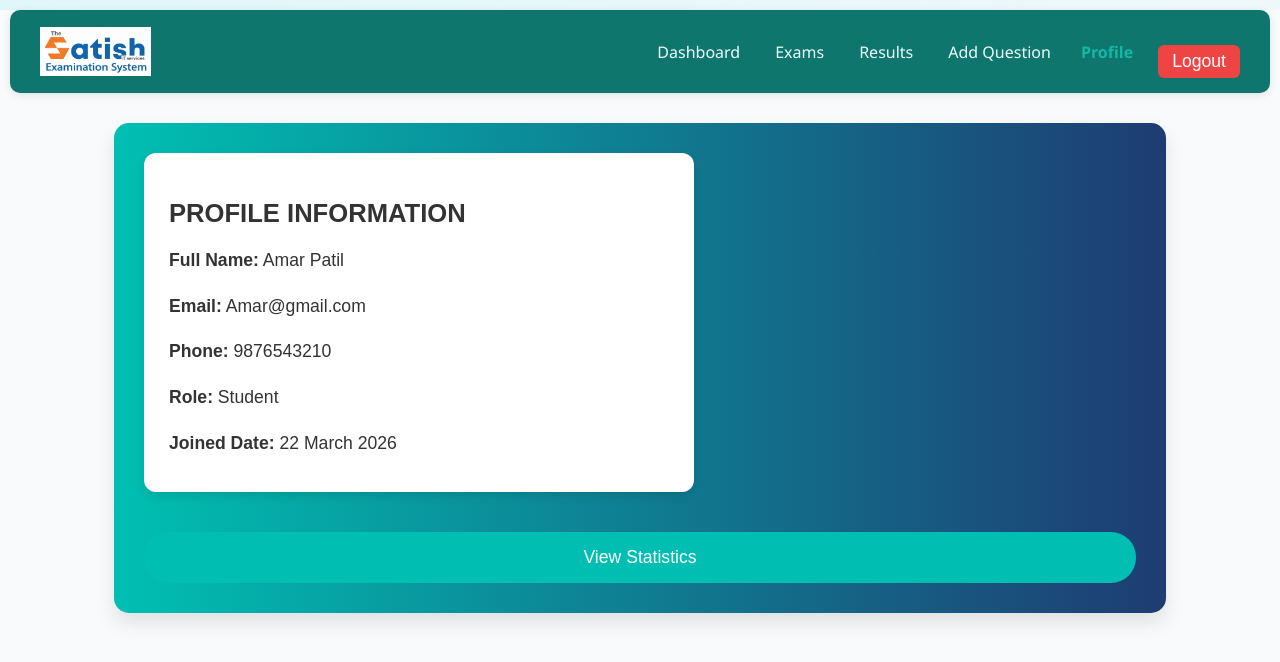
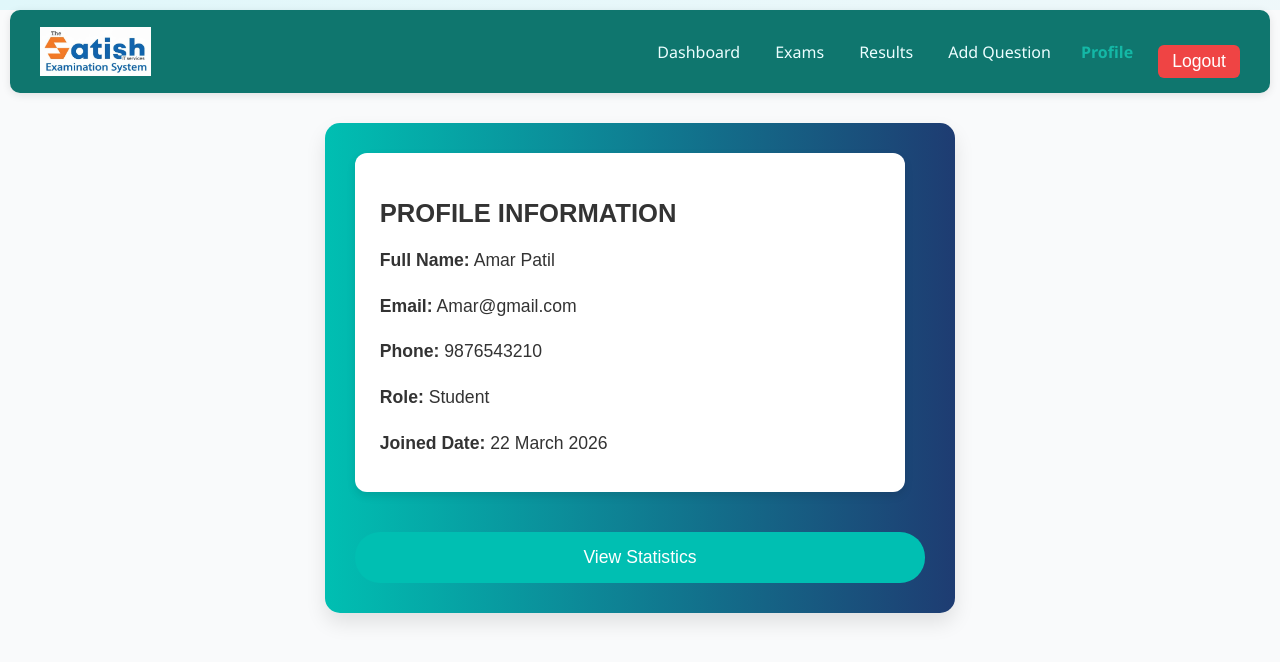
Before and after one commit to SIT2711/online-exam-system, a React (Create React App) app: page /profile in a window 1280 px wide. Shown: the top 662 px of the page. Built offline with nearby package versions, Linux system fonts and the light colour scheme.

Commit message:
EditProfile

```diff
--- a/src/styles/Profile.css
+++ b/src/styles/Profile.css
@@ -4,7 +4,7 @@
 .profile-container {
   background: linear-gradient(to right, #00BFB2, #1e3c72); /* Gradient background */
   color: #fff;
-  width: 80%;
+  width: 46%;
   margin: 0 auto;
   padding: 30px;
   border-radius: 15px;
```
